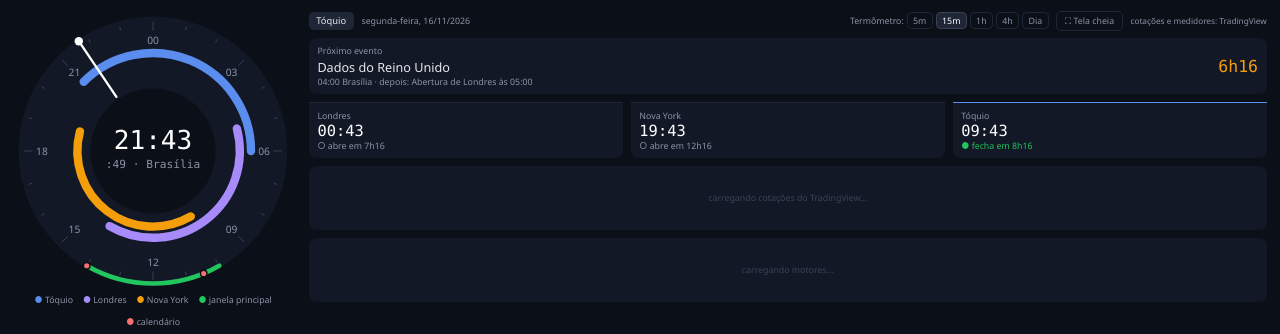
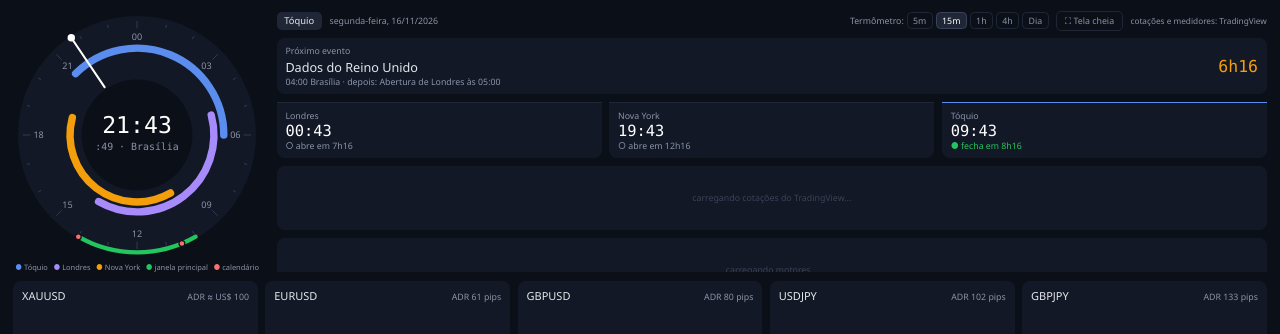
Before and after one commit to fluxoatautomacoes-dot/painel-fx, a plain HTML site: page index.html in a window 1280 px wide. Shown: the top 334 px of the page. Drawn offline with Linux system fonts and the light colour scheme; a script that the page names is missing.

Commit message:
Atualiza o painel 2026-11-16 21:43

```diff
--- a/index.html
+++ b/index.html
@@ -30,7 +30,7 @@ body.idle{cursor:none}
 .dial{width:min(35vh,34vw)}
 .dial svg{width:100%;height:auto;display:block}
 .legend{display:flex;gap:.9rem;justify-content:center;flex-wrap:wrap;margin-top:.3rem}
-.info{display:grid;grid-template-columns:repeat(3,minmax(0,1fr));grid-template-rows:auto auto auto auto auto minmax(0,1fr);gap:.7rem;min-width:0;min-height:0;contain:size;overflow:hidden}
+.info{display:grid;grid-template-columns:repeat(3,minmax(0,1fr));grid-template-rows:auto auto auto auto auto minmax(0,1fr);gap:.7rem;min-width:0;height:0;min-height:100%;overflow:hidden}
 .full{grid-column:1/-1}
 .head{display:flex;align-items:center;gap:.7rem;flex-wrap:wrap}
 .chip{font-size:.85rem;padding:.25rem .7rem;border-radius:.45rem;white-space:nowrap}
@@ -105,10 +105,15 @@ body.idle{cursor:none}
   html,body{overflow:auto}
   .app{height:auto;min-height:100vh}
   .top{grid-template-columns:1fr}
-  .info{contain:none;overflow:visible}
+  .info{height:auto;min-height:0;overflow:visible}
   .dial{width:min(72vw,40vh);margin:0 auto}
   .cards{grid-template-columns:repeat(3,minmax(0,1fr))}
   .tl{min-height:26rem}
+}
+/* ── tela baixa (notebook com barras do navegador, tablet no Chrome) ── */
+@media (max-height: 820px) and (min-aspect-ratio: 1/1){
+  .dial{width:min(31vh,30vw)}
+  .legend{font-size:.68rem;gap:.5rem}
 }
 /* ── tela muito baixa: deixa rolar em vez de espremer ── */
 @media (max-height: 600px) and (min-aspect-ratio: 1/1){
```
